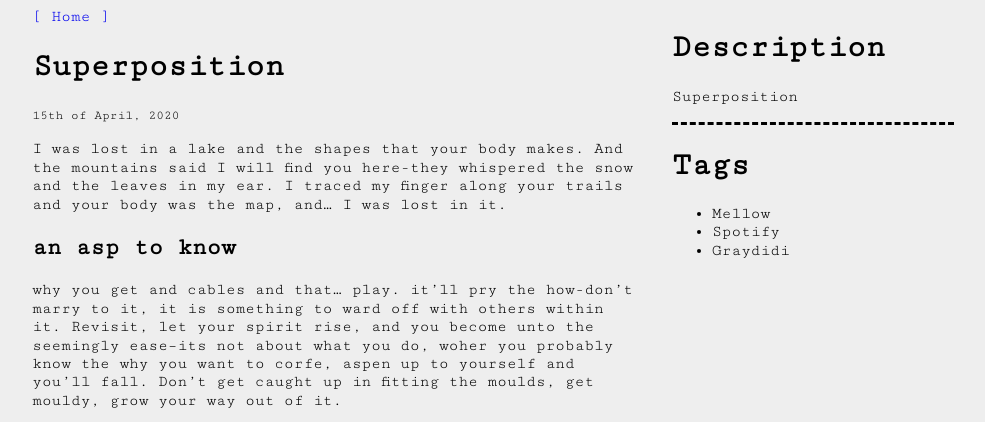
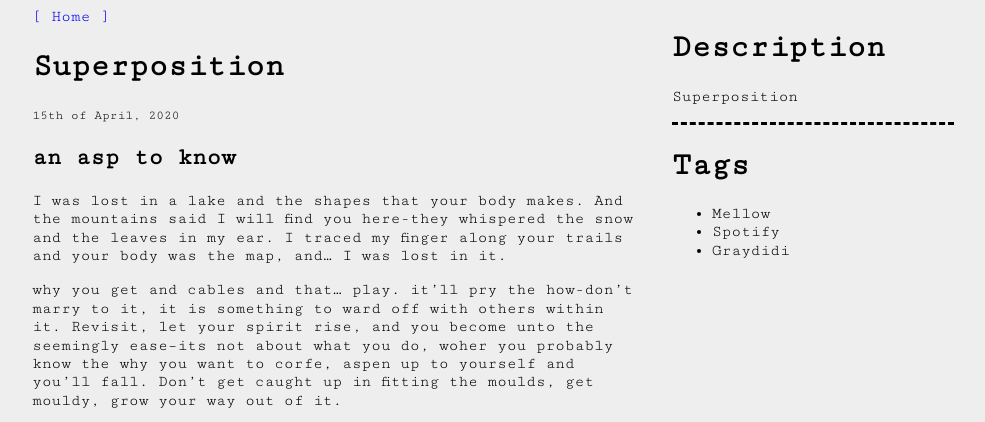
Before and after one commit to sodanovels/demonmusic, a Jekyll site: the page built from _posts/2020-04-15-superposition.md, in a window 1280 px wide, cut to the strip 0-422 px from the top of the page. Shown: the whole strip, without its empty margins (147-1132 px from the left). Built offline with Jekyll 4.4.1, drawn with Linux system fonts in a browser that asks for light colours; nearby versions of some CDN libraries.

```diff
--- a/_posts/2020-04-15-superposition.md
+++ b/_posts/2020-04-15-superposition.md
@@ -7,11 +7,11 @@ tags:
 desc: Superposition
 layout: post
 ---
-
+## an asp to know
 I was lost in a lake and the shapes that your body makes. And the mountains said I will find you here-they whispered the snow and the leaves in my ear. I traced my finger along your trails and your body was the map, and... I was lost in it.
 
 <!-- more -->
-## an asp to know
+
 why you get and cables and that... play. it'll pry the how-don't marry to it, it is something to ward off with others within it. Revisit, let your spirit rise, and you become unto the seemingly ease--its not about what you do, woher you probably know the why you want to corfe, aspen up to yourself and you'll fall. Don't get caught up in fitting the moulds, get mouldy, grow your way out of it.
 
 
```
